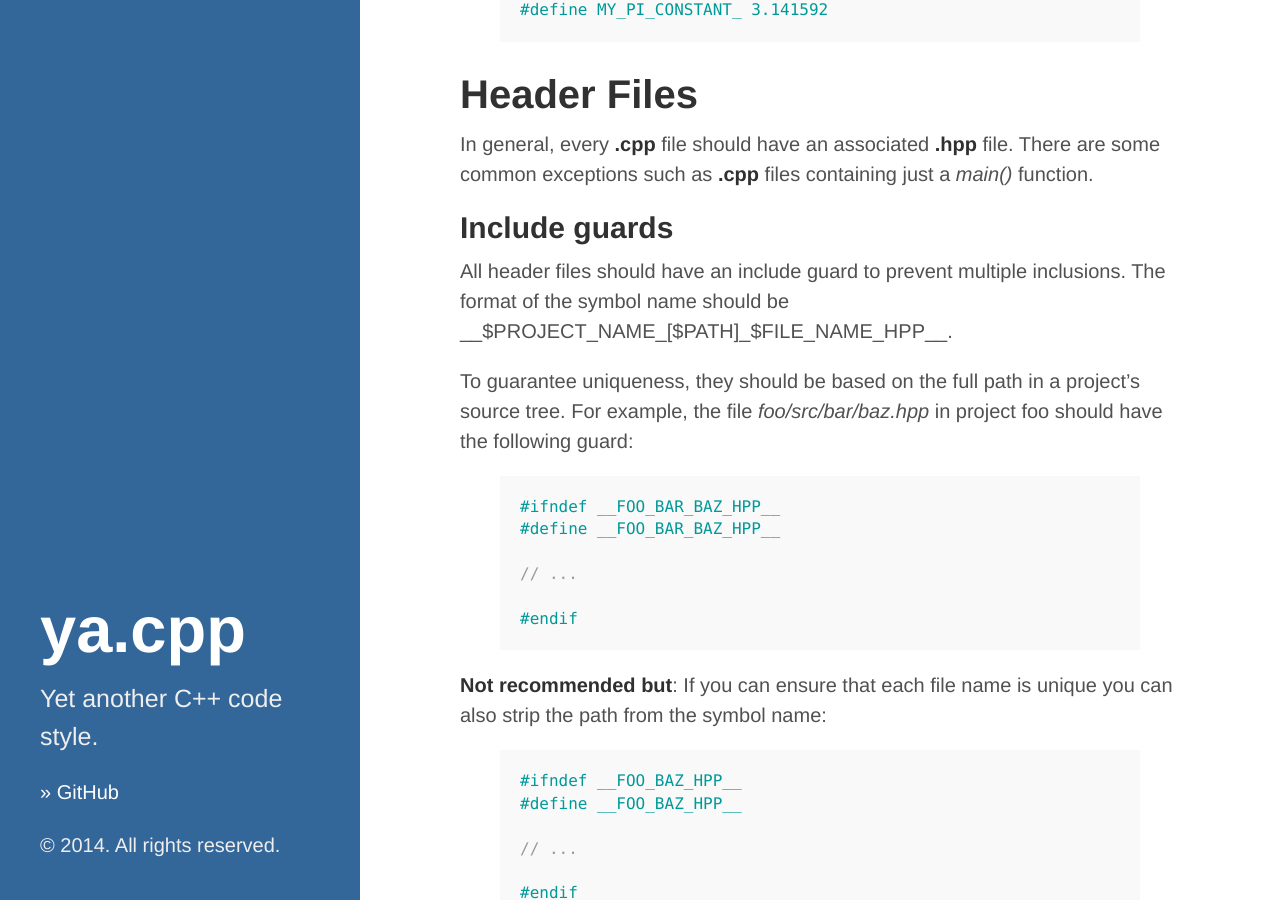
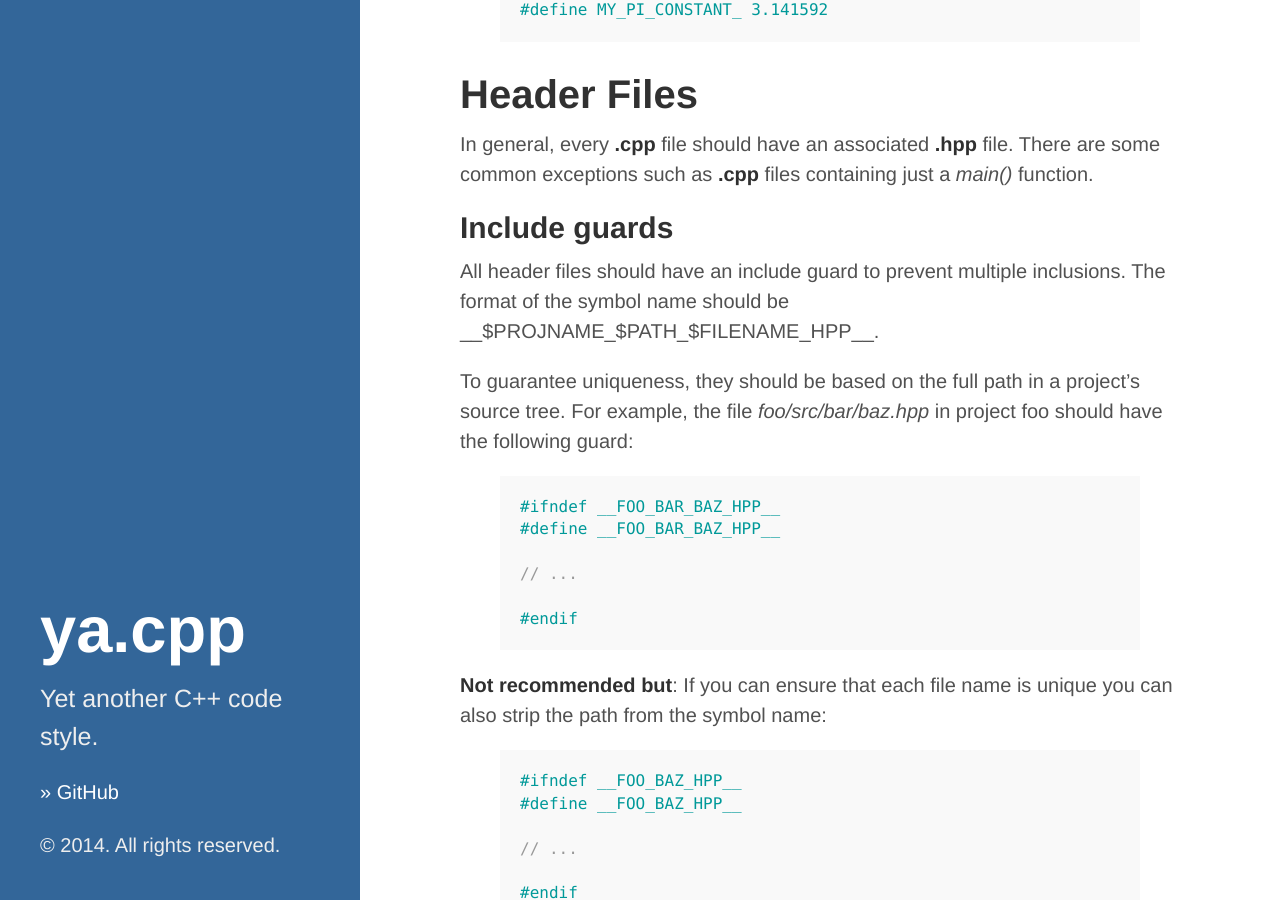
Before and after one commit to atomicptr/ya.cpp, a Jekyll site: the page built from index.html, in a window 1280 px wide and 900 px high, scrolled down 6111 px. Built offline with Jekyll 4.4.1, drawn with Linux system fonts in a browser that asks for light colours; Markdown is read by kramdown in place of the engine named in the settings.

Commit message:
improve include guard example

```diff
--- a/_includes/yacpp/header-files.md
+++ b/_includes/yacpp/header-files.md
@@ -4,7 +4,7 @@ In general, every **.cpp** file should have an associated **.hpp** file. There a
 
 ## Include guards
 
-All header files should have an include guard to prevent multiple inclusions. The format of the symbol name should be \_\_$PROJECT\_NAME\_[$PATH]\_$FILE\_NAME\_HPP\_\_.
+All header files should have an include guard to prevent multiple inclusions. The format of the symbol name should be \_\_$PROJNAME\_$PATH\_$FILENAME\_HPP\_\_.
 
 To guarantee uniqueness, they should be based on the full path in a project's source tree. For example, the file _foo/src/bar/baz.hpp_ in project foo should have the following guard:
 
@@ -75,7 +75,6 @@ namespace my_engine {
 }
 {% endhighlight %}
 
-
 ### Using namespace
 
 You are **not** allowed to use ``using namespace ...;`` in a header file. Using ``using namespace`` in a header file is bad practice as it can unexpectedly change the meaning of code in any other files that include that header. There's no way to undo a ``using namespace`` which is another reason it's so dangerous.
```
